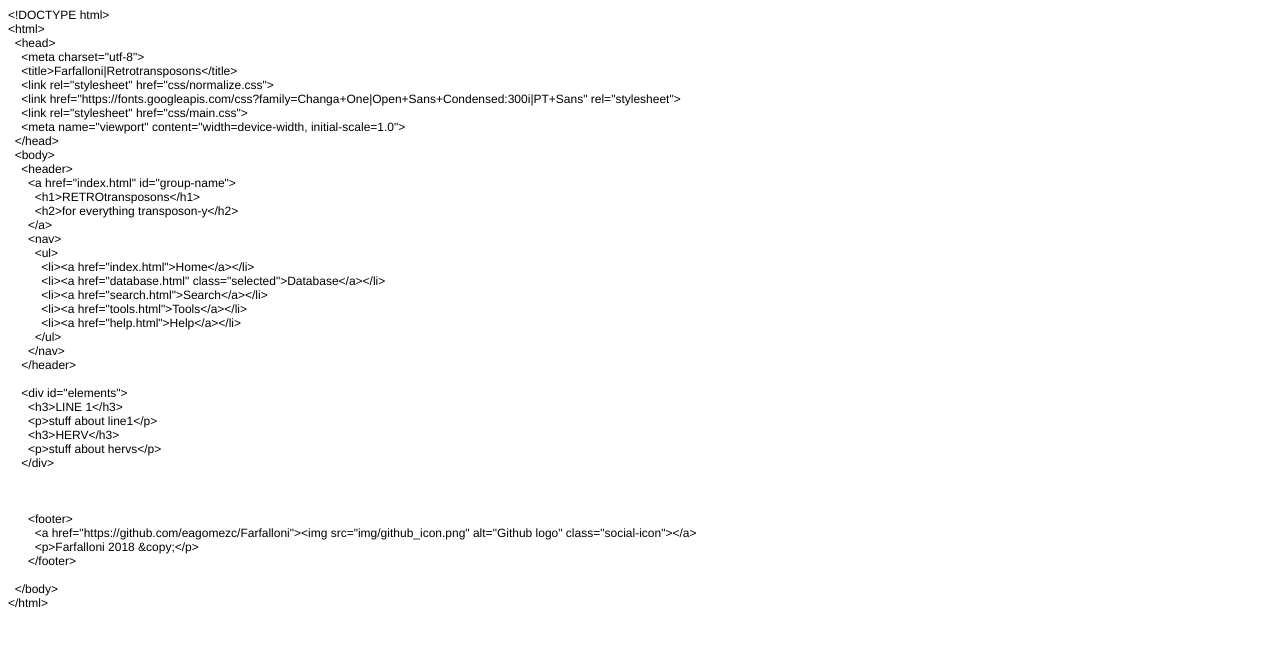
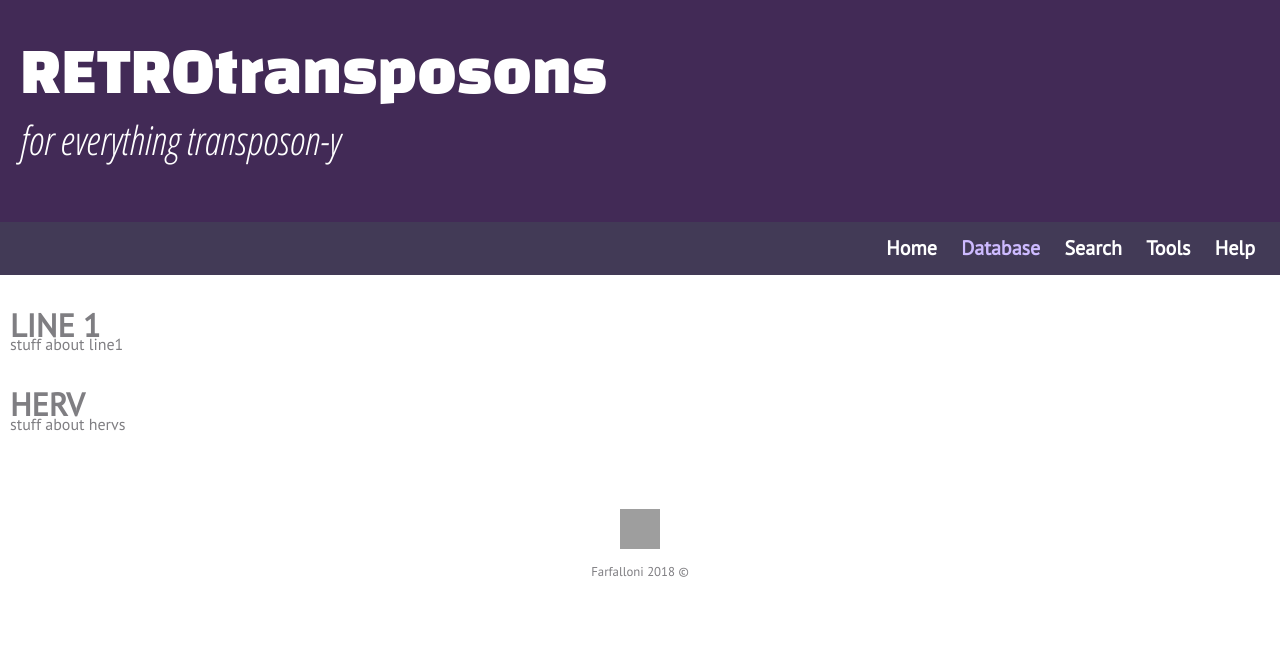
Before and after one commit to eagomezc/Retrotransposon_app, a Python web app: template templates/database.html in a window 1280 px wide. Shown: the top 647 px of the page. Run offline with Jinja, Linux system fonts and the light colour scheme; the template is opened without the code that fills it, so the values that code supplies are empty; some libraries are stand-ins or nearby versions; grey boxes are pictures that could not be loaded.

Commit message:
Update database.html

```diff
--- a/templates/database.html
+++ b/templates/database.html
@@ -1,59 +1,43 @@
-<!DOCTYPE html PUBLIC "-//W3C//DTD HTML 4.01//EN" "http://www.w3.org/TR/html4/strict.dtd">
+<!DOCTYPE html>
 <html>
-<head>
-  <meta http-equiv="Content-Type" content="text/html; charset=utf-8">
-  <meta http-equiv="Content-Style-Type" content="text/css">
-  <title></title>
-  <meta name="Generator" content="Cocoa HTML Writer">
-  <meta name="CocoaVersion" content="1404.47">
-  <style type="text/css">
-    p.p1 {margin: 0.0px 0.0px 0.0px 0.0px; font: 12.0px Helvetica}
-    p.p2 {margin: 0.0px 0.0px 0.0px 0.0px; font: 12.0px Helvetica; min-height: 14.0px}
-  </style>
-</head>
-<body>
-<p class="p1">&lt;!DOCTYPE html&gt;<span class="Apple-converted-space"> </span></p>
-<p class="p1">&lt;html&gt;</p>
-<p class="p1"><span class="Apple-converted-space">  </span>&lt;head&gt;</p>
-<p class="p1"><span class="Apple-converted-space">    </span>&lt;meta charset="utf-8"&gt;</p>
-<p class="p1"><span class="Apple-converted-space">    </span>&lt;title&gt;Farfalloni|Retrotransposons&lt;/title&gt;</p>
-<p class="p1"><span class="Apple-converted-space">    </span>&lt;link rel="stylesheet" href="css/normalize.css"&gt;</p>
-<p class="p1"><span class="Apple-converted-space">    </span>&lt;link href="https://fonts.googleapis.com/css?family=Changa+One|Open+Sans+Condensed:300i|PT+Sans" rel="stylesheet"&gt;</p>
-<p class="p1"><span class="Apple-converted-space">    </span>&lt;link rel="stylesheet" href="css/main.css"&gt;</p>
-<p class="p1"><span class="Apple-converted-space">    </span>&lt;meta name="viewport" content="width=device-width, initial-scale=1.0"&gt;</p>
-<p class="p1"><span class="Apple-converted-space">  </span>&lt;/head&gt;</p>
-<p class="p1"><span class="Apple-converted-space">  </span>&lt;body&gt;</p>
-<p class="p1"><span class="Apple-converted-space">    </span>&lt;header&gt;</p>
-<p class="p1"><span class="Apple-converted-space">      </span>&lt;a href="index.html" id="group-name"&gt;</p>
-<p class="p1"><span class="Apple-converted-space">        </span>&lt;h1&gt;RETROtransposons&lt;/h1&gt;</p>
-<p class="p1"><span class="Apple-converted-space">        </span>&lt;h2&gt;for everything transposon-y&lt;/h2&gt;</p>
-<p class="p1"><span class="Apple-converted-space">      </span>&lt;/a&gt;<span class="Apple-converted-space"> </span></p>
-<p class="p1"><span class="Apple-converted-space">      </span>&lt;nav&gt;</p>
-<p class="p1"><span class="Apple-converted-space">        </span>&lt;ul&gt;</p>
-<p class="p1"><span class="Apple-converted-space">          </span>&lt;li&gt;&lt;a href="index.html"&gt;Home&lt;/a&gt;&lt;/li&gt;</p>
-<p class="p1"><span class="Apple-converted-space">          </span>&lt;li&gt;&lt;a href="database.html" class="selected"&gt;Database&lt;/a&gt;&lt;/li&gt;</p>
-<p class="p1"><span class="Apple-converted-space">          </span>&lt;li&gt;&lt;a href="search.html"&gt;Search&lt;/a&gt;&lt;/li&gt;</p>
-<p class="p1"><span class="Apple-converted-space">          </span>&lt;li&gt;&lt;a href="tools.html"&gt;Tools&lt;/a&gt;&lt;/li&gt;</p>
-<p class="p1"><span class="Apple-converted-space">          </span>&lt;li&gt;&lt;a href="help.html"&gt;Help&lt;/a&gt;&lt;/li&gt;</p>
-<p class="p1"><span class="Apple-converted-space">        </span>&lt;/ul&gt;</p>
-<p class="p1"><span class="Apple-converted-space">      </span>&lt;/nav&gt;</p>
-<p class="p1"><span class="Apple-converted-space">    </span>&lt;/header&gt;</p>
-<p class="p2"><span class="Apple-converted-space">    </span></p>
-<p class="p1"><span class="Apple-converted-space">    </span>&lt;div id="elements"&gt;</p>
-<p class="p1"><span class="Apple-converted-space">      </span>&lt;h3&gt;LINE 1&lt;/h3&gt;</p>
-<p class="p1"><span class="Apple-converted-space">      </span>&lt;p&gt;stuff about line1&lt;/p&gt;</p>
-<p class="p1"><span class="Apple-converted-space">      </span>&lt;h3&gt;HERV&lt;/h3&gt;</p>
-<p class="p1"><span class="Apple-converted-space">      </span>&lt;p&gt;stuff about hervs&lt;/p&gt;</p>
-<p class="p1"><span class="Apple-converted-space">    </span>&lt;/div&gt;</p>
-<p class="p2"><span class="Apple-converted-space">    </span></p>
-<p class="p2"><span class="Apple-converted-space">    </span></p>
-<p class="p2"><span class="Apple-converted-space">  </span></p>
-<p class="p1"><span class="Apple-converted-space">      </span>&lt;footer&gt;</p>
-<p class="p1"><span class="Apple-converted-space">        </span>&lt;a href="https://github.com/eagomezc/Farfalloni"&gt;&lt;img src="img/github_icon.png" alt="Github logo" class="social-icon"&gt;&lt;/a&gt;</p>
-<p class="p1"><span class="Apple-converted-space">        </span>&lt;p&gt;Farfalloni 2018 &amp;copy;&lt;/p&gt;</p>
-<p class="p1"><span class="Apple-converted-space">      </span>&lt;/footer&gt;</p>
-<p class="p2"><span class="Apple-converted-space">   </span></p>
-<p class="p1"><span class="Apple-converted-space">  </span>&lt;/body&gt;</p>
-<p class="p1">&lt;/html&gt;</p>
-</body>
+  <head>
+    <meta charset="utf-8">
+    <title>Farfalloni|Retrotransposons</title>
+    <link rel="stylesheet" href="css/normalize.css">
+    <link href="https://fonts.googleapis.com/css?family=Changa+One|Open+Sans+Condensed:300i|PT+Sans" rel="stylesheet">
+    <link rel="stylesheet" href="css/main.css">
+    <meta name="viewport" content="width=device-width, initial-scale=1.0">
+  </head>
+  <body>
+    <header>
+      <a href="index.html" id="group-name">
+        <h1>RETROtransposons</h1>
+        <h2>for everything transposon-y</h2>
+      </a>
+      <nav>
+        <ul>
+          <li><a href="index.html">Home</a></li>
+          <li><a href="database.html" class="selected">Database</a></li>
+          <li><a href="search.html">Search</a></li>
+          <li><a href="tools.html">Tools</a></li>
+          <li><a href="help.html">Help</a></li>
+        </ul>
+      </nav>
+    </header>
+
+    <div id="elements">
+      <h3>LINE 1</h3>
+      <p>stuff about line1</p>
+      <h3>HERV</h3>
+      <p>stuff about hervs</p>
+    </div>
+
+
+
+      <footer>
+        <a href="https://github.com/eagomezc/Farfalloni"><img src="img/github_icon.png" alt="Github logo" class="social-icon"></a>
+        <p>Farfalloni 2018 &copy;</p>
+      </footer>
+
+  </body>
 </html>
```
